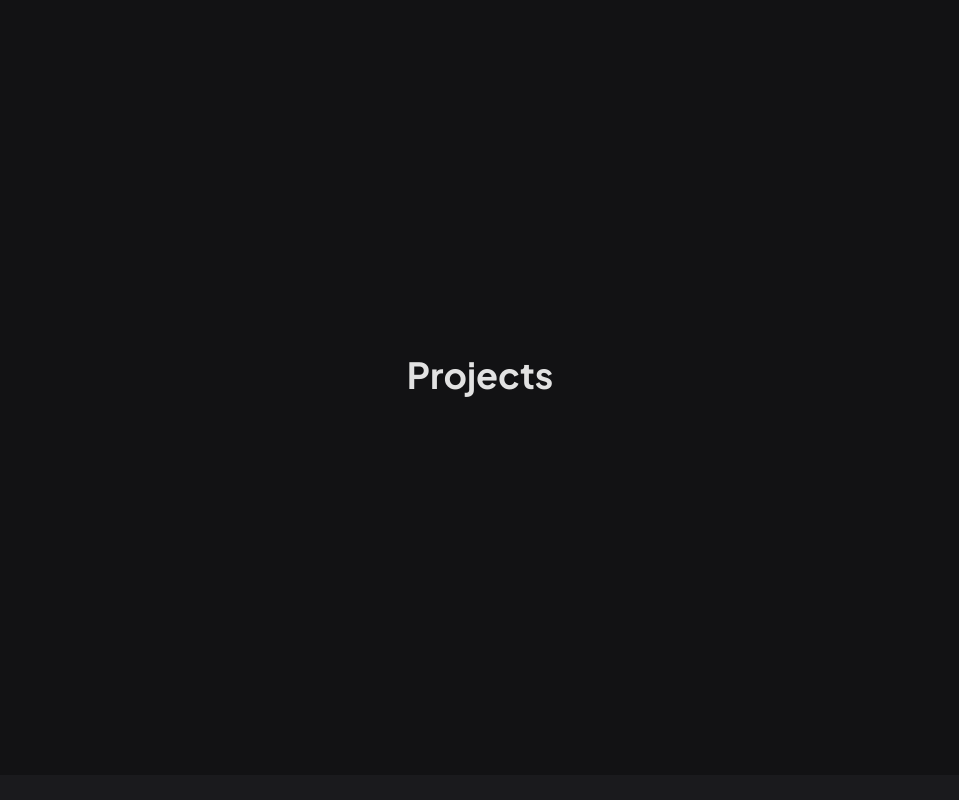
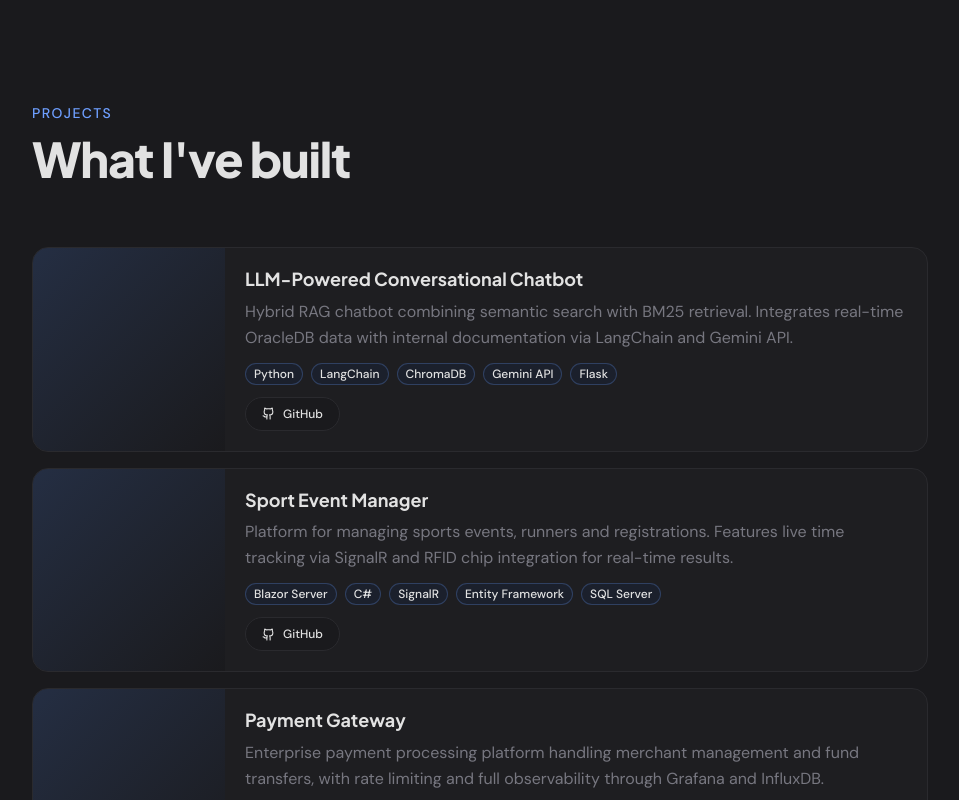
Before and after one commit to silva-mateo/silva-mateo.github.io, a React (Vite) app: page / in a window 1280 px wide. Shown: the part 2360-3160 px from the top of the page, without its empty margins (160-1119 px from the left). Built offline with nearby package versions, Linux system fonts and the light colour scheme.

Commit message:
feat: add projects section with ProjectCard component and improved layout

```diff
--- a/src/pages/Projects.tsx
+++ b/src/pages/Projects.tsx
@@ -1,19 +1,165 @@
+import { Github } from "lucide-react";
+
+interface Project {
+  title: string;
+  description: string;
+  tags: string[];
+  github: string;
+  demo?: string;
+}
+
+const projects: Project[] = [
+  {
+    title: "LLM-Powered Conversational Chatbot",
+    description:
+      "Hybrid RAG chatbot combining semantic search with BM25 retrieval. Integrates real-time OracleDB data with internal documentation via LangChain and Gemini API.",
+    tags: ["Python", "LangChain", "ChromaDB", "Gemini API", "Flask"],
+    github: "https://github.com/IVANDOS33/Chatbot_Proyecto",
+  },
+  {
+    title: "Sport Event Manager",
+    description:
+      "Platform for managing sports events, runners and registrations. Features live time tracking via SignalR and RFID chip integration for real-time results.",
+    tags: ["Blazor Server", "C#", "SignalR", "Entity Framework", "SQL Server"],
+    github: "https://github.com/mat1asAlfaro/SportEventManager",
+  },
+  {
+    title: "Payment Gateway",
+    description:
+      "Enterprise payment processing platform handling merchant management and fund transfers, with rate limiting and full observability through Grafana and InfluxDB.",
+    tags: ["Java", "Jakarta EE 10", "WildFly", "Docker", "Grafana"],
+    github: "https://github.com/mat1asAlfaro/tallerJavaEE",
+  },
+  {
+    title: "Mochileros · Hostel Management App",
+    description:
+      "Mobile app for hostel management. Admins handle rooms and bookings while guests self-manage their reservations, built on Supabase with Flutter.",
+    tags: ["Flutter", "Dart", "Supabase", "PostgreSQL"],
+    github: "https://github.com/mat1asAlfaro/HotelApp",
+  },
+];
+
+const ProjectCard = ({ title, description, tags, github, demo }: Project) => (
+  <div
+    className="flex flex-col sm:flex-row rounded-2xl overflow-hidden"
+    style={{
+      backgroundColor: "var(--bg-card)",
+      border: "1px solid var(--border)",
+    }}
+  >
+    {/* Placeholder image — left side */}
+    <div
+      className="w-full sm:w-48 flex-shrink-0 h-40 sm:h-auto"
+      style={{
+        background: `linear-gradient(135deg, color-mix(in srgb, var(--accent) 20%, var(--bg-primary)) 0%, var(--bg-secondary) 100%)`,
+      }}
+    />
+
+    {/* Content — right side */}
+    <div className="flex flex-col justify-between gap-3 p-5 flex-1">
+      <div className="flex flex-col gap-2">
+        <h3
+          className="text-base md:text-lg font-bold leading-tight"
+          style={{
+            color: "var(--text-primary)",
+            fontFamily: "var(--font-display)",
+          }}
+        >
+          {title}
+        </h3>
+        <p
+          className="text-sm md:text-base font-normal leading-relaxed"
+          style={{ color: "var(--text-secondary)" }}
+        >
+          {description}
+        </p>
+      </div>
+
+      <div className="flex flex-col gap-3">
+        <div className="flex flex-wrap gap-2">
+          {tags.map((tag) => (
+            <span
+              key={tag}
+              className="px-2 py-0.5 text-xs font-medium rounded-full"
+              style={{
+                backgroundColor:
+                  "color-mix(in srgb, var(--accent) 10%, var(--bg-primary))",
+                border:
+                  "1px solid color-mix(in srgb, var(--accent) 25%, transparent)",
+                color: "var(--text-primary)",
+              }}
+            >
+              {tag}
+            </span>
+          ))}
+        </div>
+
+        <div className="flex gap-3">
+          <a
+            href={github}
+            target="_blank"
+            rel="noopener noreferrer"
+            className="flex items-center gap-2 px-4 py-2 text-xs font-medium rounded-full transition-all duration-200 hover:scale-105"
+            style={{
+              backgroundColor: "var(--bg-secondary)",
+              border: "1px solid var(--border)",
+              color: "var(--text-primary)",
+            }}
+          >
+            <Github size={13} /> GitHub
+          </a>
+          {demo && (
+            <a
+              href={demo}
+              target="_blank"
+              rel="noopener noreferrer"
+              className="flex items-center gap-2 px-4 py-2 text-xs font-medium rounded-full transition-all duration-200 hover:scale-105"
+              style={{
+                backgroundColor: "var(--accent)",
+                color: "var(--bg-primary)",
+              }}
+            >
+              Live Demo
+            </a>
+          )}
+        </div>
+      </div>
+    </div>
+  </div>
+);
+
 const Projects = () => {
   return (
     <section
       id="projects"
-      className="min-h-screen flex items-center justify-center px-8 py-32"
-      style={{ backgroundColor: "var(--bg-primary)" }}
+      className="flex justify-center px-8 py-32"
+      style={{ backgroundColor: "var(--bg-secondary)" }}
     >
-      <h2
-        className="text-4xl font-bold"
-        style={{
-          color: "var(--text-primary)",
-          fontFamily: "var(--font-display)",
-        }}
-      >
-        Projects
-      </h2>
+      <div className="max-w-4xl w-full flex flex-col gap-16">
+        <div>
+          <p
+            className="text-sm font-medium tracking-widest uppercase mb-3"
+            style={{ color: "var(--accent)" }}
+          >
+            Projects
+          </p>
+          <h2
+            className="text-4xl md:text-5xl font-extrabold tracking-tight"
+            style={{
+              color: "var(--text-primary)",
+              fontFamily: "var(--font-display)",
+            }}
+          >
+            What I've built
+          </h2>
+        </div>
+
+        <div className="flex flex-col gap-4">
+          {projects.map((project) => (
+            <ProjectCard key={project.title} {...project} />
+          ))}
+        </div>
+      </div>
     </section>
   );
 };
```
